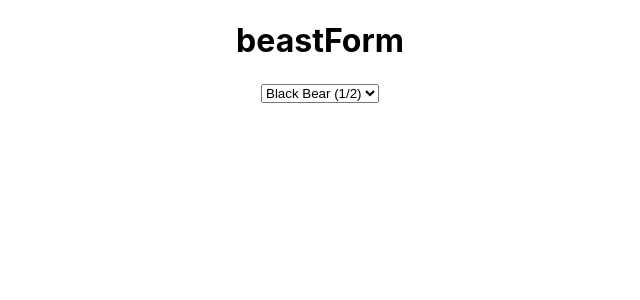
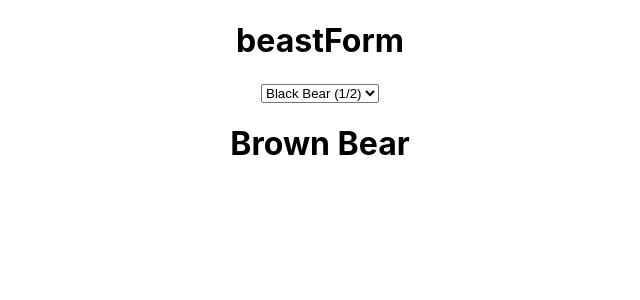
Before and after one commit to hopesmyth/beastForm, a React (Create React App) app: page / in a window 1280 px wide. Shown: the top 300 px of the page, without its empty margins (320-960 px from the left). Built offline with nearby package versions, Linux system fonts and the light colour scheme.

Commit message:
work on combining

```diff
--- a/src/App.js
+++ b/src/App.js
@@ -2,6 +2,8 @@ import React from 'react';
 import './App.css'
 import statBlocks from "./statBlocks/statBlocks";
 import CreatureSelect from "./components/CreatureSelect";
+import defaultCharacter from "./utils/defaultCharacter";
+import generateBeastForm from "./utils/generateBeastForm";
 
 
 class App extends React.Component {
@@ -9,9 +11,17 @@ class App extends React.Component {
     super(props);
 
     this.state = {
+      loading: true,
       selectedBeast: 'brownBear',
       wildShapes: this.getWildShapes(),
-    }
+      character: defaultCharacter,
+      beastForm: {},
+    };
+  }
+
+  componentDidMount() {
+    this.refreshBeastForm();
+    this.setState({ loading: false });
   }
 
   getWildShapes = () => {
@@ -22,20 +32,32 @@ class App extends React.Component {
       name: statBlocks[cn].name,
       cr: statBlocks[cn].cr,
     }));
-    return selection.sort((a, b) => (a > b) ? 1 : -1);
+    return selection.sort((a, b) => (a.cr > b.cr) ? 1 : -1);
   };
 
   selectWildShape = (index) => {
     this.setState({ selectedBeast: index });
+    this.refreshBeastForm();
+  };
+
+  refreshBeastForm = () => {
+    const { selectedBeast, character } = this.state;
+    const beastForm = generateBeastForm({ beast: statBlocks[selectedBeast], character });
+    this.setState({ beastForm });
   };
 
   render() {
-    const { selectedBeast, wildShapes } = this.state;
+    const { loading, selectedBeast, wildShapes, beastForm } = this.state;
+
+    console.log(beastForm);
+
+    if (loading) return (<></>);
 
     return (
       <div className="App">
         <h1>beastForm</h1>
         <CreatureSelect creatures={wildShapes} selected={selectedBeast} selectFunc={this.selectWildShape}/>
+        <h1>{beastForm.name}</h1>
       </div>
     )
   }
--- /dev/null
+++ b/src/statBlocks/defaults.js
@@ -0,0 +1,29 @@
+export const defaultBeast = {
+  name: "",
+  cr: 0,
+  size: "medium",
+  type: "beast",
+  attributes: { str: 10, dex: 10, con: 10, int: 10, wis: 10, cha: 10},
+  saves: [],
+  skills: [],
+  expertise: [],
+  hp: 10,
+  ac: 10,
+  profBonus: 2,
+  actions: [],
+  speed: 30,
+  climbSpeed: 0,
+  flySpeed: 0,
+  swimSpeed: 0,
+  senses: [],
+  features: [],
+};
+
+export const defaultSaves = {
+  str: 0,
+  dex: 0,
+  con: 0,
+  int: 0,
+  wis: 0,
+  cha: 0,
+};
--- /dev/null
+++ b/src/utils/constants.js
@@ -0,0 +1 @@
+export const attributeNames = ['str', 'dex', 'con', 'int', 'wis', 'cha'];
--- /dev/null
+++ b/src/utils/defaultCharacter.js
@@ -0,0 +1,15 @@
+const defaultCharacter = {
+  profBonus: 3,
+  attributes: {
+    str: 8,
+    dex: 13,
+    con: 16,
+    int: 12,
+    wis: 16,
+    cha: 10,
+  },
+  saves: ['con', 'wis', 'int'],
+  skills: ['athletics', 'insight', 'nature', 'perception', 'survival'],
+};
+
+export default defaultCharacter;
--- /dev/null
+++ b/src/utils/generateBeastForm.js
@@ -0,0 +1,56 @@
+import {defaultBeast, defaultSaves} from "../statBlocks/defaults";
+import {attributeNames} from "./constants";
+import getStatBonus from "./getStatBonus";
+
+const combineAttributes = ({ beast, character }) => {
+  const beastAtts = beast.attributes;
+  const charAtts = character.attributes;
+  return {
+    str: beastAtts.str,
+    dex: beastAtts.dex,
+    con: beastAtts.con,
+    int: charAtts.int,
+    wis: charAtts.wis,
+    cha: charAtts.cha,
+  };
+};
+
+const combineSaves = ({ beast, character, attributes }) => {
+  const beastProf = beast.profBonus;
+  const beastSaves = beast.saves;
+  const charProf = character.profBonus;
+  const charSaves = character.saves;
+
+  const combined = {...defaultSaves};
+
+  attributeNames.forEach(att => {
+    let saveBonus = 0;
+    const beastIsProf = beastSaves.includes(att);
+    const charIsProf = charSaves.includes(att);
+    if (beastIsProf && charIsProf) {
+      saveBonus = Math.max(beastProf, charProf);
+    } else if (beastIsProf) {
+      saveBonus = beastProf;
+    } else if (charIsProf) {
+      saveBonus = charProf;
+    }
+    combined[att] = getStatBonus(attributes[att]) + saveBonus;
+  });
+
+  return combined;
+};
+
+const generateBeastForm = ({ beast: _beast, character }) => {
+  const beast = {...defaultBeast, ..._beast};
+
+  const attributes = combineAttributes({ beast, character });
+  const saves = combineSaves({ beast, character, attributes });
+
+  return {
+    ...beast,
+    attributes,
+    saves,
+  }
+};
+
+export default generateBeastForm;
--- /dev/null
+++ b/src/utils/getStatBonus.js
@@ -0,0 +1,7 @@
+
+
+const getStatBonus = (stat) => {
+  return Math.floor((stat - 10) / 2);
+};
+
+export default getStatBonus;
```
